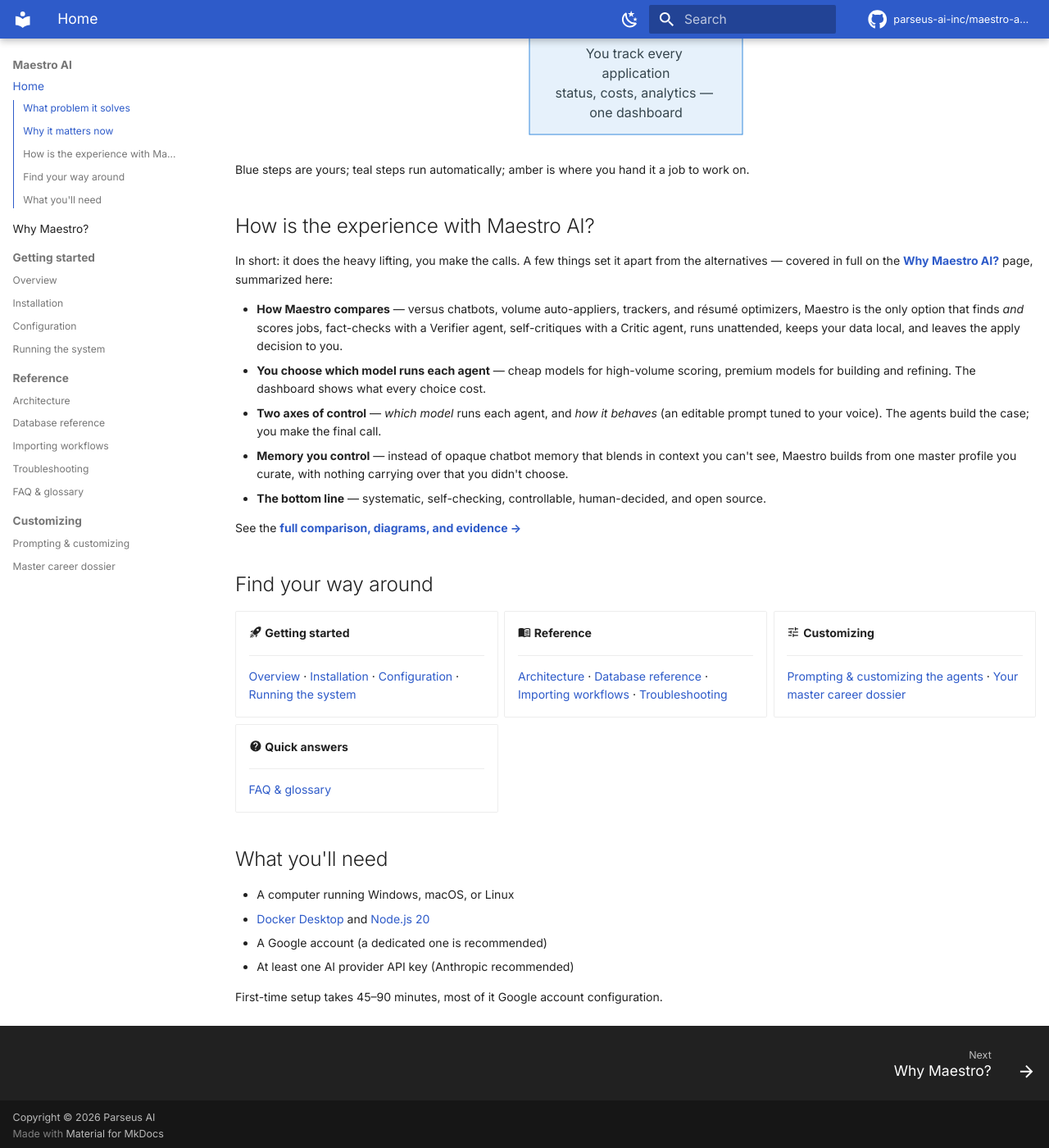
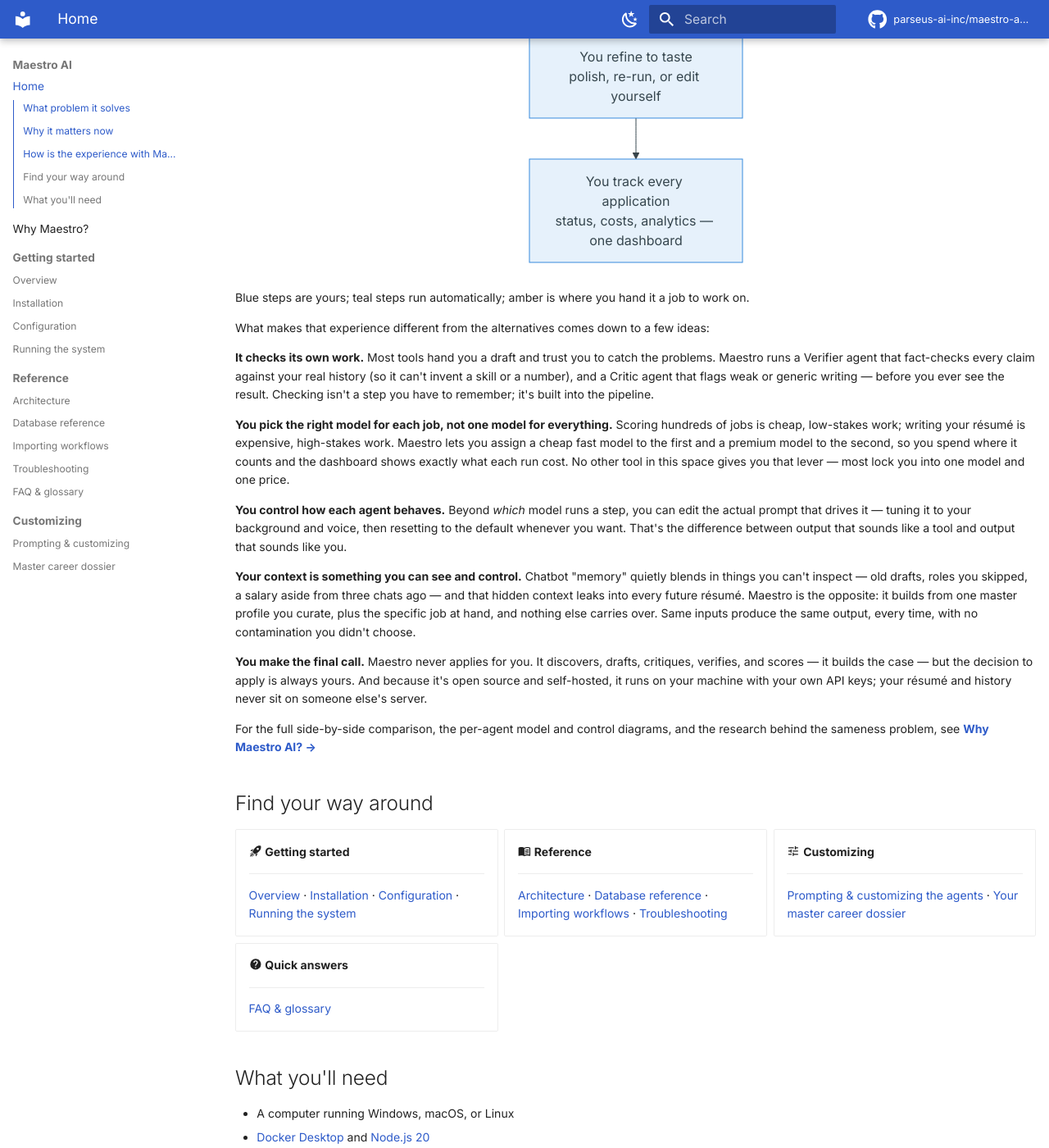
Before and after one commit to parseus-ai-inc/maestro-ai-backend, an MkDocs documentation site: the page built from docs/index.md, in a window 1280 px wide and 1400 px high, scrolled down 1794 px. Shown: the whole window at 82% size. Built offline with MkDocs 1.6.1 and Material for MkDocs 9.7.7, drawn with Linux system fonts in a browser that asks for light colours; comment, search, counter and statistics services are not loaded; some of the changed text lies outside the part shown.

Commit message:
Restructure home: real summary prose, journey in experience section, neutral provider

````diff
--- a/docs/index.md
+++ b/docs/index.md
@@ -27,7 +27,11 @@
 
 The deeper trap is technical. A 2026 peer-reviewed study ([arXiv 2509.00462](https://arxiv.org/abs/2509.00462)) found that LLM résumé screeners prefer résumés written by *the same model* — a self-preference bias of 67–82% — and that candidates using the same model as the screener were **23–60% more likely to be shortlisted**, even when quality was equal. If every applicant's tool writes with one default model, sameness compounds.
 
-Maestro is built to break both: you vary the model per agent and tune each prompt to your own voice, so your résumé reads like *you* — and the experience keeps you deciding at every step:
+Maestro is built to break both: you vary the model per agent and tune each prompt to your own voice, so your résumé reads like *you* — not like a tool's default that recruiters and screeners have learned to discount.
+
+## How is the experience with Maestro AI?
+
+From your side, Maestro is a loop where the automation does the heavy lifting and you make every real decision. You set your goals once, it discovers and scores jobs (or you paste one in), you decide what's worth pursuing, it builds and self-checks the application, you refine to taste, and everything is tracked in one place.
 
 ```mermaid
 flowchart TD
@@ -48,17 +52,19 @@
 
 Blue steps are yours; teal steps run automatically; amber is where you hand it a job to work on.
 
-## How is the experience with Maestro AI?
+What makes that experience different from the alternatives comes down to a few ideas:
 
-In short: it does the heavy lifting, you make the calls. A few things set it apart from the alternatives — covered in full on the **[Why Maestro AI?](why-maestro.md)** page, summarized here:
+**It checks its own work.** Most tools hand you a draft and trust you to catch the problems. Maestro runs a Verifier agent that fact-checks every claim against your real history (so it can't invent a skill or a number), and a Critic agent that flags weak or generic writing — before you ever see the result. Checking isn't a step you have to remember; it's built into the pipeline.
 
-- **How Maestro compares** — versus chatbots, volume auto-appliers, trackers, and résumé optimizers, Maestro is the only option that finds *and* scores jobs, fact-checks with a Verifier agent, self-critiques with a Critic agent, runs unattended, keeps your data local, and leaves the apply decision to you.
-- **You choose which model runs each agent** — cheap models for high-volume scoring, premium models for building and refining. The dashboard shows what every choice cost.
-- **Two axes of control** — *which model* runs each agent, and *how it behaves* (an editable prompt tuned to your voice). The agents build the case; you make the final call.
-- **Memory you control** — instead of opaque chatbot memory that blends in context you can't see, Maestro builds from one master profile you curate, with nothing carrying over that you didn't choose.
-- **The bottom line** — systematic, self-checking, controllable, human-decided, and open source.
+**You pick the right model for each job, not one model for everything.** Scoring hundreds of jobs is cheap, low-stakes work; writing your résumé is expensive, high-stakes work. Maestro lets you assign a cheap fast model to the first and a premium model to the second, so you spend where it counts and the dashboard shows exactly what each run cost. No other tool in this space gives you that lever — most lock you into one model and one price.
 
-See the **[full comparison, diagrams, and evidence →](why-maestro.md)**
+**You control how each agent behaves.** Beyond *which* model runs a step, you can edit the actual prompt that drives it — tuning it to your background and voice, then resetting to the default whenever you want. That's the difference between output that sounds like a tool and output that sounds like you.
+
+**Your context is something you can see and control.** Chatbot "memory" quietly blends in things you can't inspect — old drafts, roles you skipped, a salary aside from three chats ago — and that hidden context leaks into every future résumé. Maestro is the opposite: it builds from one master profile you curate, plus the specific job at hand, and nothing else carries over. Same inputs produce the same output, every time, with no contamination you didn't choose.
+
+**You make the final call.** Maestro never applies for you. It discovers, drafts, critiques, verifies, and scores — it builds the case — but the decision to apply is always yours. And because it's open source and self-hosted, it runs on your machine with your own API keys; your résumé and history never sit on someone else's server.
+
+For the full side-by-side comparison, the per-agent model and control diagrams, and the research behind the sameness problem, see **[Why Maestro AI? →](why-maestro.md)**
 
 ## Find your way around
 
@@ -95,6 +101,6 @@
 - A computer running Windows, macOS, or Linux
 - [Docker Desktop](https://www.docker.com/products/docker-desktop/) and [Node.js 20](https://nodejs.org)
 - A Google account (a dedicated one is recommended)
-- At least one AI provider API key (Anthropic recommended)
+- At least one AI provider API key (Anthropic, OpenAI, or Gemini)
 
 First-time setup takes 45–90 minutes, most of it Google account configuration.
````
Also changed, not shown: docs/02-installation.md (+1 -1 lines).
